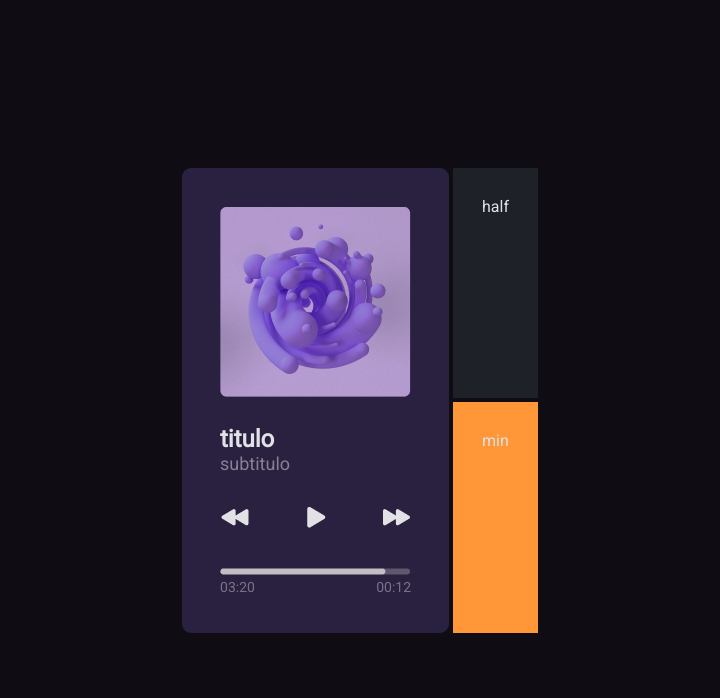
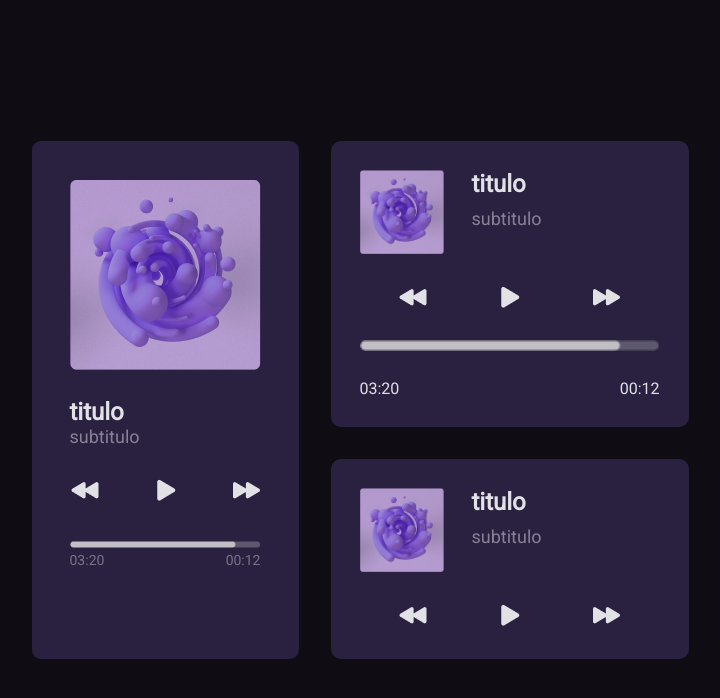
Before and after one commit to karein/desafio-ui-music-player, a React (Create React App) app: page / in a window 1280 px wide. Shown: the top 698 px of the page, without its empty margins (280-1000 px from the left). Built offline with nearby package versions, Linux system fonts and the light colour scheme.

Commit message:
finalizando layout

```diff
--- a/src/App.tsx
+++ b/src/App.tsx
@@ -36,11 +36,50 @@ export function App() {
           </div>
 
           <div className='half-ui-view'>
-            <span> half </span>
+            <div>
+              <div>
+                <img src={albumCover} alt="" className='albumCoverImgHalf' />
+              </div>
+
+              <div className='music-info-half'>
+                <Title>titulo</Title>
+                <SubTitle>subtitulo</SubTitle>
+              </div>
+            </div>
+
+            <div className='action-buttons'>
+              <img src={backButton} alt="" />
+              <img src={playButton} alt="" />
+              <img src={forwardButton} alt="" />
+            </div>
+
+            <div className='progressInfo'>
+              <img src={progressBar} alt="" />
+
+              <div className='time-progress'>
+                <span>03:20</span>
+                <span>00:12</span>
+              </div>
+            </div>
           </div>
 
           <div className='min-ui-view'>
-            <span> min </span>
+            <div>
+              <div>
+                <img src={albumCover} alt="" className='albumCoverImgHalf' />
+              </div>
+
+              <div className='music-info-half'>
+                <Title>titulo</Title>
+                <SubTitle>subtitulo</SubTitle>
+              </div>
+            </div>
+
+            <div className='action-buttons'>
+              <img src={backButton} alt="" />
+              <img src={playButton} alt="" />
+              <img src={forwardButton} alt="" />
+            </div>
           </div>
         </div>
       </Container>
--- a/src/style.ts
+++ b/src/style.ts
@@ -9,13 +9,13 @@ export const Container = styled.div`
   div {
     &.container-grid {
       display: grid;
-      grid-template-rows: 1fr 1fr;
+      grid-template-rows: auto;
       grid-template-areas:
         "full half half"
         "full min min";
 
       /* border: 1px solid red; */
-      gap: 0.25rem;
+      gap: 32px;
 
       div {
         &.full-ui-view {
@@ -27,8 +27,8 @@ export const Container = styled.div`
           background: #2A2141;
           border-radius: 9px;
 
-          padding: 2.375rem;
           gap: 28px;
+          padding: 38px;
 
           div {
             &.music-info {
@@ -56,17 +56,104 @@ export const Container = styled.div`
         }
 
         &.half-ui-view {
-          background: #1f2128;
+          background: #2A2141;
           grid-area: half;
-          padding: 1.813rem;
-          /* padding: 0.25rem; */
+          display: flex;
+          padding: 29px;
+          gap: 28px;
+          flex-direction: column;
+          border-radius: 10px;
+
+          div {
+            display: flex;
+            flex-direction: row;
+            gap: 28px;
+
+            div {
+              img {
+                &.albumCoverImgHalf{
+                  height: 84px;
+                  width: 84px;
+                }
+              }
+            }
+
+            div{
+              &.music-info-half {
+                display: flex;
+                flex-direction: column;
+                gap: 10px;
+              }
+            }
+          }
+
+          div {
+            &.action-buttons{
+              display: flex;
+              justify-content: space-evenly;
+            }
+          }
+
+          div {
+            &.progressInfo {
+              display: flex;
+              flex-direction: column;
+
+              img {
+                width: 300px;
+              }
+
+              div {
+                &.time-progress {
+                  display: flex;
+                  flex-direction: row;
+                  justify-content: space-between;
+                }
+              }
+            }
+          }
+
         }
 
         &.min-ui-view {
-          background: #ff9637;
+          padding: 29px;
           grid-area: min;
-          /* padding: 0.25rem; */
-          padding: 1.813rem;
+          background: #2A2141;
+
+          display: flex;
+          flex-direction: column;
+          border-radius: 10px;
+          gap: 28px;
+
+          div {
+            display: flex;
+            flex-direction: row;
+            gap: 28px;
+
+            div {
+              img {
+                &.albumCoverImgHalf{
+                  height: 84px;
+                  width: 84px;
+                }
+              }
+            }
+
+            div {
+              &.music-info-half {
+                display: flex;
+                flex-direction: column;
+                gap: 10px;
+              }
+            }
+          }
+
+          div {
+            &.action-buttons{
+              display: flex;
+              justify-content: space-evenly;
+            }
+          }
         }
       }
     }
--- a/src/styles/global.ts
+++ b/src/styles/global.ts
@@ -20,6 +20,7 @@ export const GlobalStyles = createGlobalStyle`
       color: #E1E1E6;
       /* position: relative; */
       background-color: #0F0D13;
+      font-smooth: antialiased;
     }
 
     body, button{
```
